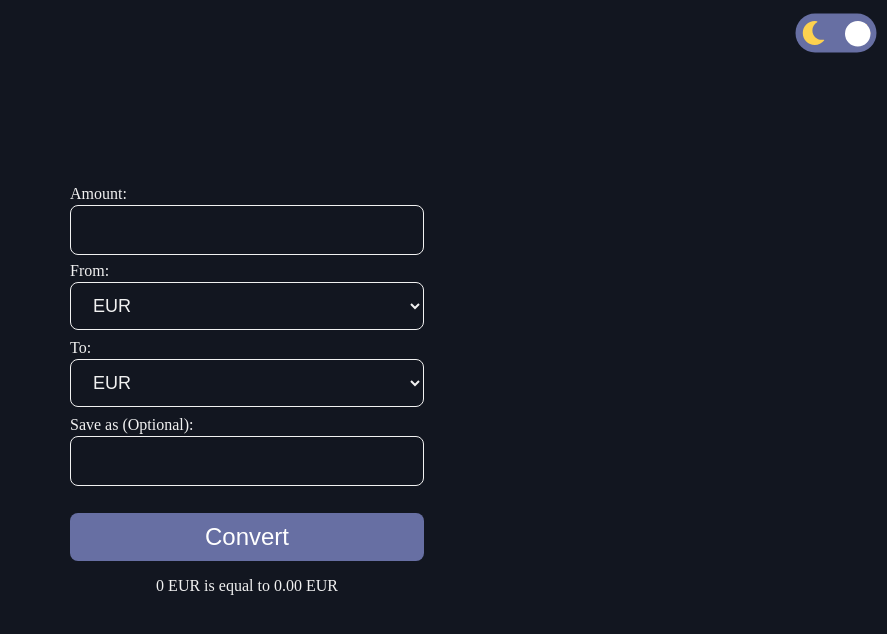
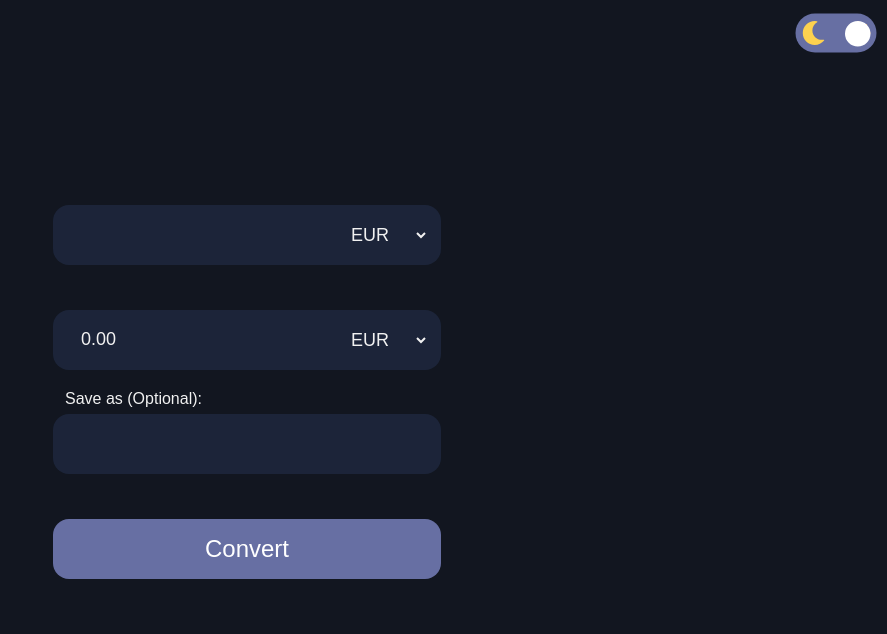
Before and after one commit to laurapantazi/currency-converter, a React (Create React App) app: page / in a window 1280 px wide. Shown: the top 634 px of the page, without its empty margins (393-1280 px from the left). Built offline with nearby package versions, Linux system fonts and the light colour scheme.

Commit message:
Redesign form

```diff
--- a/src/components/CurrencyForm/Buttons.ts
+++ b/src/components/CurrencyForm/Buttons.ts
@@ -3,10 +3,12 @@ import styled from "styled-components";
 export const SubmitButton = styled.button`
   color: #fff;
   font-size: 24px;
-  background-color: #676FA3;//#FF5959;
+  font-family: sans-serif;
+  background-color: #676FA3;
   width: 100%;
-  height: 48px;
-  border-radius: .5rem;
+  height: 60px;
+  border-radius: 1rem;
   border: 0;
   margin-bottom: 1rem;
+  cursor: pointer;
 `;
--- a/src/components/CurrencyForm/CurrencyForm.tsx
+++ b/src/components/CurrencyForm/CurrencyForm.tsx
@@ -1,7 +1,7 @@
 import { useState, ChangeEvent, KeyboardEvent, useEffect } from "react";
 import currencies from '../../currencies.json';
 import {Form} from "./Form";
-import {FormElement, Input, Select, Label} from "./FormElements";
+import {FormElement, Input, Select, Label, ResultDiv} from "./FormElements";
 import { SubmitButton } from "./Buttons";
 
 const axios = require('axios').default;
@@ -38,12 +38,7 @@ const CurrencyForm = () => {
     <>
       <Form onSubmit={handleSubmit}>
         <FormElement>
-          <Label>Amount:</Label>
           <Input appearance="textfield" type="number" min="0" step="0.01" value={amount || ''} onKeyDown={preventStrings} onChange={(e) => setAmount(parseFloat(e.target.value))}/>
-        </FormElement>
-
-        <FormElement>
-          <Label>From:</Label>
           <Select name="From" value={fromCurrency} onChange={e => setFromCurrency(e.target.value)}>
             {Object.keys(currencies).map((value, index) => (
               <option value={value} key={index}>
@@ -54,7 +49,9 @@ const CurrencyForm = () => {
         </FormElement>
 
         <FormElement>
-          <Label>To:</Label>
+          <ResultDiv>
+            {result.toFixed(2)}
+          </ResultDiv>
           <Select name="To" value={toCurrency} onChange={e => setToCurrency(e.target.value)}>
             {Object.keys(currencies).map((value, index) => (
               <option value={value} key={index}>
@@ -64,16 +61,12 @@ const CurrencyForm = () => {
           </Select>
         </FormElement>
 
-
         <FormElement>
           <Label>Save as (Optional):</Label>
           <Input type="text" value={conversionName} onChange={e => setConversionName(e.target.value)}></Input>
         </FormElement>
 
         <SubmitButton type="submit">Convert</SubmitButton>
-        <div>
-          {amount} {fromCurrency} is equal to {result.toFixed(2)}  {toCurrency}
-        </div>
       </Form>
     </>
   );
--- a/src/components/CurrencyForm/FormElements.ts
+++ b/src/components/CurrencyForm/FormElements.ts
@@ -1,12 +1,9 @@
 import styled from "styled-components";
 
 export const CustomFormElement = styled.input`
-  width: 320px;
-  height: 16px;
   font-size: 18px;
-  border: 1px solid ${({theme}) => theme.text};
+  border: none;
   color: ${({theme}) => theme.text};
-  border-radius: .5rem;
   outline: none;
   padding: 1rem;
   background: none;
@@ -23,28 +20,46 @@ export const Input = styled(CustomFormElement).attrs({
   webkit-appearance: ${props => props.appearance || "textfield"};
   -moz-appearance: ${props => props.appearance || "textfield"};
   appearance: ${props => props.appearance || "textfield"};
+  width: calc(100% - 100px);
 `;
 export const Select = styled(CustomFormElement).attrs({
   as: "select"
 })`
-  width: 100%;
+  width: 100px;
   outline: 0;
   box-shadow: none;
   flex: 1;
   padding: 0 1em;
   cursor: pointer;
-  height: 48px;
+  height: 100%;
 `;
 
 export const Label = styled.label`
   position: absolute;
-  top: -20px;
+  top: -24px;
   font-weight: 500;
   font-size: 16px;
 `;
 export const FormElement = styled.div`
+  display: flex;
   width: 100%;
   position: relative;
-  height: 48px;
-  margin-bottom: 1.8rem;
+  height: 60px;
+  margin-bottom: 2.8rem;
+  background: rgba(50, 69, 115, 0.3);
+  border-radius: 1rem;
+  padding: 0 12px;
+  box-sizing: border-box;
 `;
+
+export const ResultDiv = styled.div`
+  width: calc(100% - 100px);
+  font-size: 18px;
+  line-height: 26px;
+  border: none;
+  color: ${({theme}) => theme.text};
+  outline: none;
+  padding: 1rem;
+  background: none;
+  z-index: 1;
+`;
--- a/src/styles/theme.ts
+++ b/src/styles/theme.ts
@@ -6,6 +6,7 @@ export const GlobalStyles = createGlobalStyle`
     color: ${({theme}: any) => theme.text};
     transition: background 0.2s ease-in, color 0.2s ease-in;
     margin: 0 !important;
+    font-family: sans-serif;
   }
 `;
 
```
